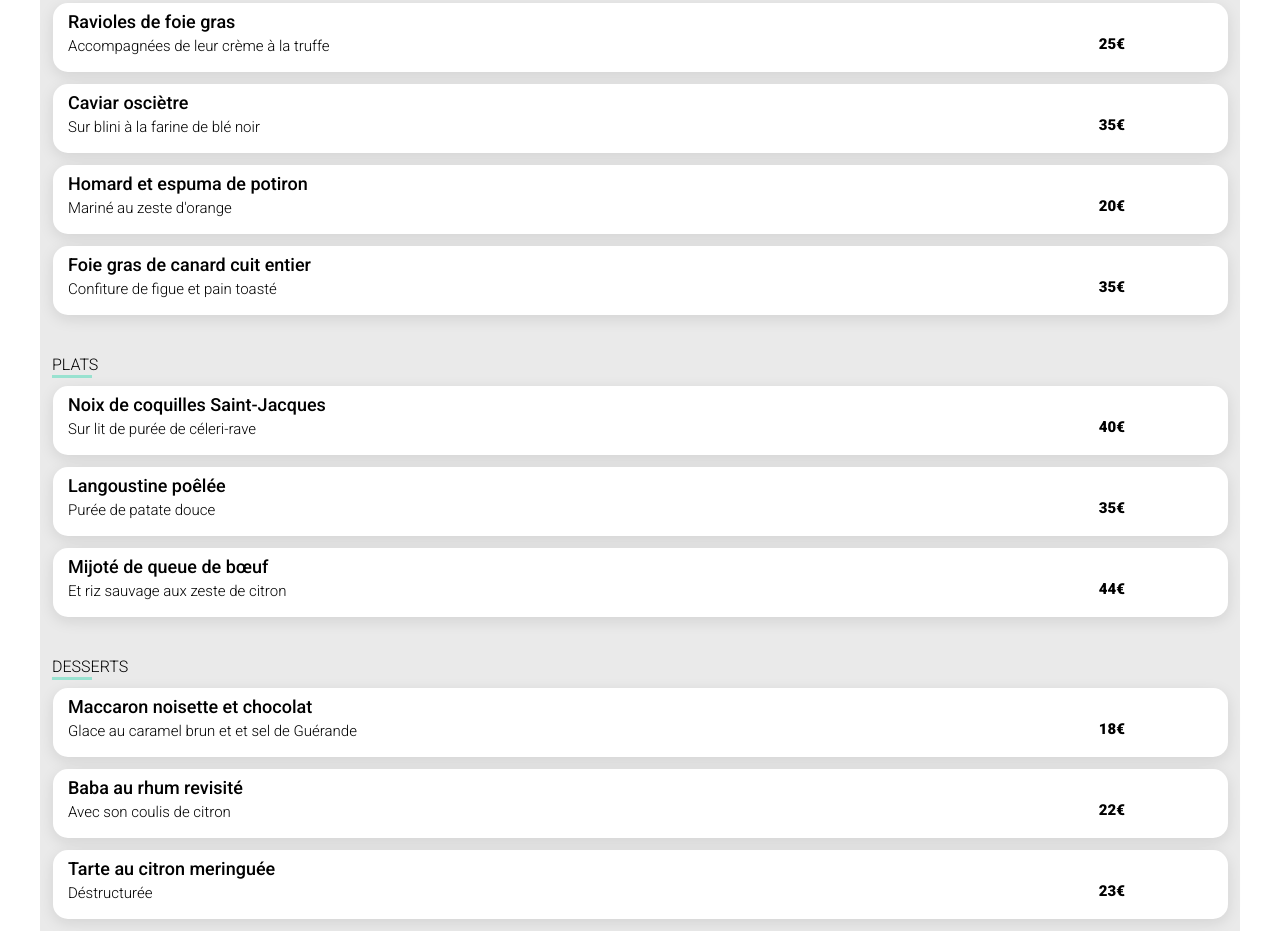
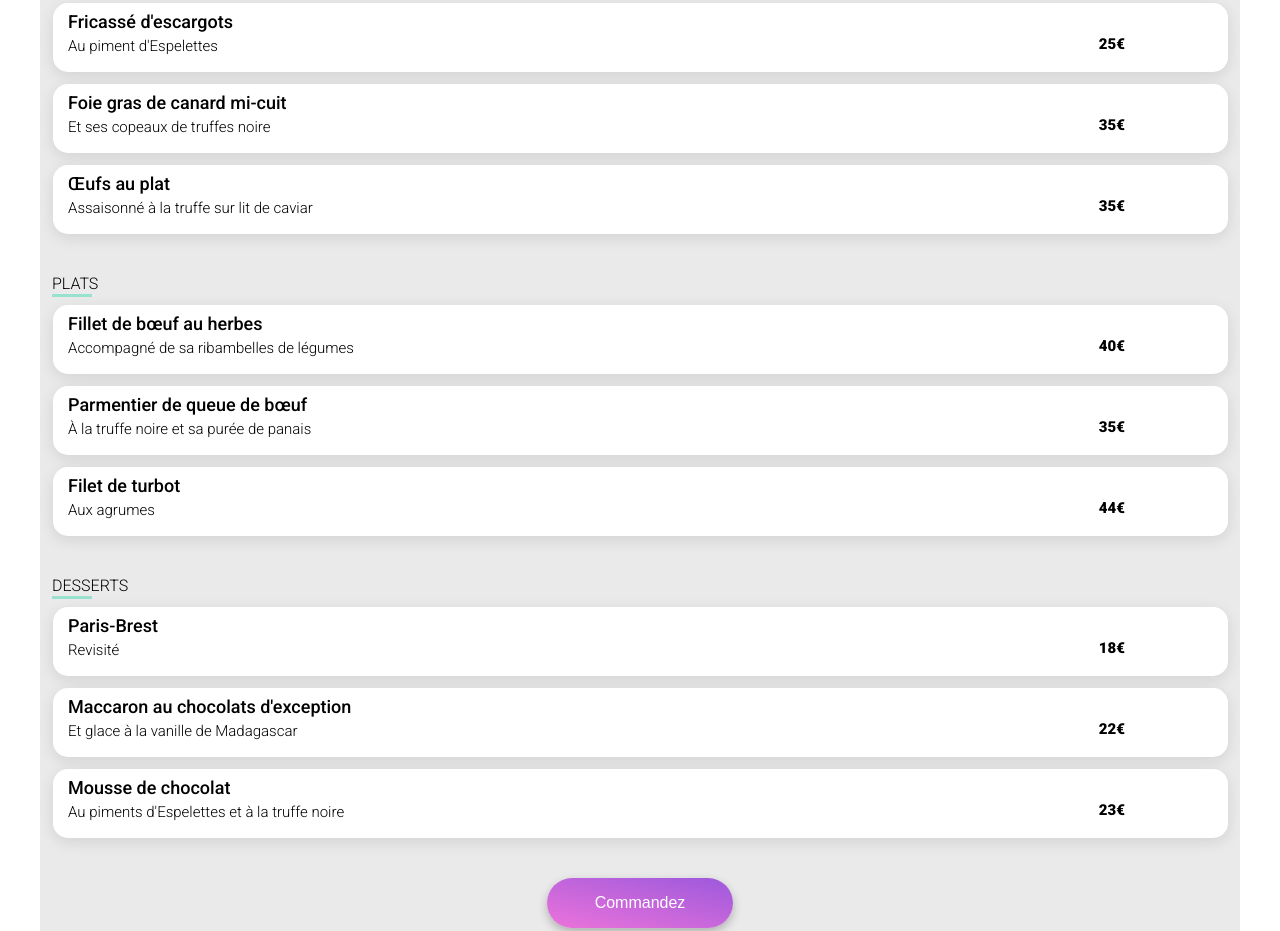
Before and after one commit to Djeridi-Adel/Djeridi-adel-Part-4-OC-Ohmyfood.github.io, a website: page pages/Lapalettedugout.html in a window 1280 px wide. Shown: the part 604-1535 px from the top of the page. Drawn offline with Linux system fonts and the light colour scheme; a web font is replaced by a local one.

Commit message:
correctif bugs

```diff
--- a/pages/Lapalettedugout.html
+++ b/pages/Lapalettedugout.html
@@ -4,7 +4,7 @@
 <head>
     <meta charset="UTF-8">
     <meta name="viewport" content="width=device-width, initial-scale=1.0">
-    <title>Page La note enchantée</title>
+    <title>Page La palette du goût</title>
     <link rel="preconnect" href="https://fonts.googleapis.com">
     <link rel="preconnect" href="https://fonts.gstatic.com" crossorigin>
     <link href="https://fonts.googleapis.com/css2?family=Roboto:wght@500&display=swap" rel="stylesheet">
@@ -14,24 +14,24 @@
     <link rel="stylesheet" href="https://cdnjs.cloudflare.com/ajax/libs/font-awesome/6.2.1/css/all.min.css"
         integrity="sha512-MV7K8+y+gLIBoVD59lQIYicR65iaqukzvf/nwasF0nqhPay5w/9lJmVM2hMDcnK1OnMGCdVK+iQrJ7lzPJQd1w=="
         crossorigin="anonymous" referrerpolicy="no-referrer">
-    <link rel="stylesheet" href="../style.css">
+    <link rel="stylesheet" href="./../style.css">
 </head>
 
 <body>
     <div class="main-container_resto">
         <header class="display-just-center">
             <div class="entete">
-                <a href="./../index.html">
+                <a href="../index.html">
                     <i class="fa-solid fa-arrow-left fleche-retour"></i>
                 </a>
                 <h1 id="Logo_Ohmyfood">Ohmyfood</h1>
             </div>
         </header>
-            <img id="img-plat-principale-resto" src="../assets/lanoteenchantee.jpg" alt="plat du restaurant La note enchantée">
+            <img id="img-plat-principale-resto" src="../assets/lapalettedugout.jpg" alt="plat du restaurant La palette du goût">
         <main>
             <section class="Titre">
                 <div class="nom-resto">
-                    <h1>La note enchantée</h1>
+                    <h1>La palette du goût</h1>
                     <div class="card-like">
                         <i class="fa-regular fa-heart"></i>
                         <i class="fa-solid fa-heart"></i>
@@ -42,8 +42,8 @@
                 <h2>Entrées</h2>
                 <article class="card_menu">
                     <div class="text-animation padding-title">
-                        <h3 class="text-animation">Ravioles de foie gras</h3>
-                        <p class="text-animation">Accompagnées  de leur crème à la truffe</p>
+                        <h3 class="text-animation">Fricassé d'escargots</h3>
+                        <p class="text-animation">Au piment d'Espelettes</p>
                     </div>
                     <p class="Price_menu">25€</p>
                     <div class="menu_check">
@@ -52,8 +52,8 @@
                 </article>
                 <article class="card_menu">
                     <div class="text-animation padding-title">
-                        <h3 class="text-animation">Caviar osciètre</h3>
-                        <p class="text-animation">Sur blini à la farine de blé noir</p>
+                        <h3 class="text-animation">Foie gras de canard mi-cuit</h3>
+                        <p class="text-animation">Et ses copeaux de truffes noire</p>
                     </div>
                     <p class="Price_menu">35€</p>
                     <div class="menu_check">
@@ -62,18 +62,8 @@
                 </article>
                 <article class="card_menu">
                     <div class="text-animation padding-title">
-                        <h3 class="text-animation">Homard et espuma de potiron</h3>
-                        <p class="text-animation">Mariné au zeste d'orange</p>
-                    </div>
-                    <p class="Price_menu">20€</p>
-                    <div class="menu_check">
-                        <i class="check-logo fas fa-check"></i>
-                    </div>
-                </article>
-                <article class="card_menu">
-                    <div class="text-animation padding-title">
-                        <h3 class="text-animation">Foie gras de canard cuit entier</h3>
-                        <p class="text-animation">Confiture de figue et pain toasté</p>
+                        <h3 class="text-animation">Œufs au plat</h3>
+                        <p class="text-animation">Assaisonné à la truffe sur lit de caviar</p>
                     </div>
                     <p class="Price_menu">35€</p>
                     <div class="menu_check">
@@ -85,8 +75,8 @@
                 <h2>Plats</h2>
                 <article class="card_menu">
                     <div class="text-animation padding-title">
-                        <h3 class="text-animation">Noix de coquilles Saint-Jacques</h3>
-                        <p class="text-animation">Sur lit de purée de céleri-rave</p>
+                        <h3 class="text-animation">Fillet de bœuf au herbes</h3>
+                        <p class="text-animation">Accompagné de sa ribambelles de légumes</p>
                     </div>
                     <p class="Price_menu">40€</p>
                     <div class="menu_check">
@@ -95,8 +85,8 @@
                 </article>
                 <article class="card_menu">
                     <div class="text-animation padding-title">
-                        <h3 class="text-animation">Langoustine poêlée</h3>
-                        <p class="text-animation">Purée de patate douce</p>
+                        <h3 class="text-animation">Parmentier de queue de bœuf</h3>
+                        <p class="text-animation">À la truffe noire et sa purée de panais</p>
                     </div>
                     <p class="Price_menu">35€</p>
                     <div class="menu_check">
@@ -105,8 +95,8 @@
                 </article>
                 <article class="card_menu">
                     <div class="text-animation padding-title">
-                        <h3 class="text-animation">Mijoté de queue de bœuf</h3>
-                        <p class="text-animation">Et riz sauvage aux zeste de citron</p>
+                        <h3 class="text-animation">Filet de turbot</h3>
+                        <p class="text-animation">Aux agrumes</p>
                     </div>
                     <p class="Price_menu">44€</p>
                     <div class="menu_check">
@@ -118,8 +108,8 @@
                 <h2>Desserts</h2>
                 <article class="card_menu">
                     <div class="text-animation padding-title">
-                        <h3 class="text-animation">Maccaron noisette et chocolat</h3>
-                        <p class="text-animation">Glace au caramel brun et et sel de Guérande</p>
+                        <h3 class="text-animation">Paris-Brest</h3>
+                        <p class="text-animation">Revisité</p>
                     </div>
                     <p class="Price_menu">18€</p>
                     <div class="menu_check">
@@ -128,8 +118,8 @@
                 </article>
                 <article class="card_menu">
                     <div class="text-animation padding-title">
-                        <h3 class="text-animation">Baba au rhum revisité</h3>
-                        <p class="text-animation">Avec son coulis de citron</p>
+                        <h3 class="text-animation">Maccaron au chocolats d'exception</h3>
+                        <p class="text-animation">Et glace à la vanille de Madagascar</p>
                     </div>
                     <p class="Price_menu">22€</p>
                     <div class="menu_check">
@@ -138,8 +128,8 @@
                 </article>
                 <article class="card_menu">
                     <div class="text-animation padding-title">
-                        <h3 class="text-animation">Tarte au citron meringuée</h3>
-                        <p class="text-animation">Déstructurée</p>
+                        <h3 class="text-animation">Mousse de chocolat</h3>
+                        <p class="text-animation">Au piments d'Espelettes et à la truffe noire</p>
                     </div>
                     <p class="Price_menu">23€</p>
                     <div class="menu_check">
```
